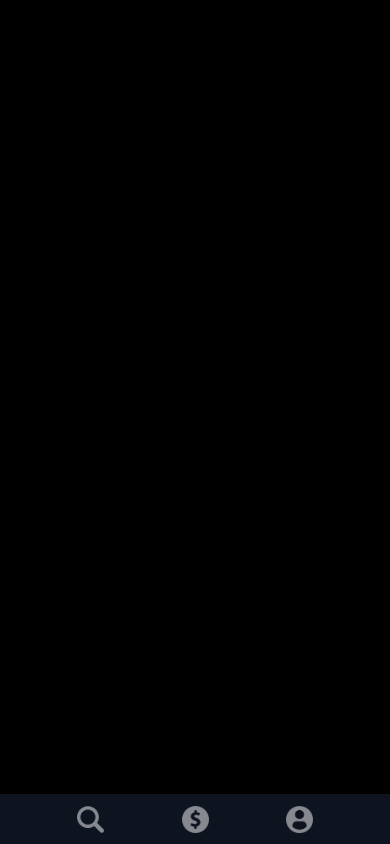
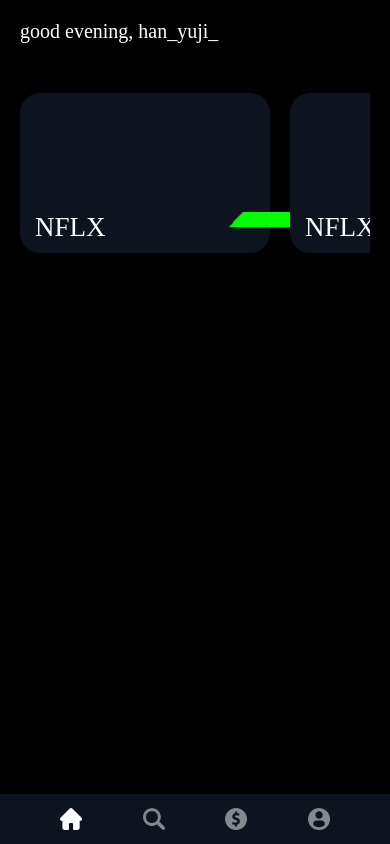
Before and after one commit to Asianerd/mantissa, a React Native app: screen / in a window 390 px wide. Built offline with nearby package versions, Linux system fonts and the light colour scheme.

Commit message:
Added stock widgets

```diff
--- a/components/Navbar.tsx
+++ b/components/Navbar.tsx
@@ -1,19 +1,27 @@
 import { Image, Pressable, StyleSheet, View } from "react-native";
 import { colorScheme } from "../constants/style";
+import React from "react";
 
 const navbarStyles = StyleSheet.create({
     icon: {
-        width:27,
+        width:22,
         aspectRatio:1,
         objectFit: 'contain'
     }
 })
 
-function Navbar({menu}: {menu: String}) {
-    function NavbarButton(name: String, iconName: String, active: boolean) {
+const iconPaths: { [key: string]: any } = {
+    'home': require('../assets/home.png'),
+    'search': require('../assets/search.png'),
+    'wallet': require('../assets/finance.png'),
+    'profile': require('../assets/profile.png')
+}
+
+function Navbar({menu}: {menu: string}) {
+    function NavbarButton({name}: { name: string }) {
         return (
             <Pressable style={navbarStyles.icon} onPress={() => { console.log(`${name} tab`); }}>
-                <Image source={require(`../assets/${iconName}.png`)} style={{ height:'100%', width:'100%', opacity:active ? 1.0 : 0.5 }}/>
+                <Image source={iconPaths[name]} style={{ height:'100%', width:'100%', opacity:(menu == name) ? 1.0 : 0.5 }}/>
             </Pressable>
         );
     }
@@ -28,15 +36,10 @@
             alignItems:'center',
             flexDirection:'row'
         }}>
-            <Pressable style={navbarStyles.icon} onPress={() => { console.log("search tab"); }}>
-                <Image source={require('../assets/search.png')} style={{ height:'100%', width:'100%', opacity:0.5 }}/>
-            </Pressable>
-            <Pressable style={navbarStyles.icon} onPress={() => { console.log("wallet tab"); }}>
-                <Image source={require('../assets/finance.png')} style={{ height:'100%', width:'100%', opacity:0.5 }}/>
-            </Pressable>
-            <Pressable style={navbarStyles.icon} onPress={() => { console.log("profile tab"); }}>
-                <Image source={require('../assets/profile.png')} style={{ height:'100%', width:'100%', opacity:0.5 }}/>
-            </Pressable>
+            <NavbarButton name='home' />
+            <NavbarButton name='search' />
+            <NavbarButton name='wallet' />
+            <NavbarButton name='profile' />
         </View>
     );
 }
--- /dev/null
+++ b/components/StockComponents.tsx
@@ -0,0 +1,123 @@
+import { Image, Pressable, Text, View } from "react-native";
+import { colorScheme, defaultFont, defaultFontBold, defaultFontItalic, fontSize } from "../constants/style";
+
+const widgetStyles = {
+    height: 160,
+    width: 250,
+    borderRadius: 20,
+}
+
+export class StockData {
+    name: string;
+    code: string;
+    lastBuy: number;
+    growthAmount: number;
+
+    constructor(name: string, code: string, lastBuy: number, growthAmount: number) {
+        this.name = name;
+        this.code = code;
+        this.lastBuy = lastBuy;
+        this.growthAmount = growthAmount;
+    }
+}
+
+function StockWidget({stockData, style}: {stockData: StockData, style?: any}) {
+    const growthType = stockData.growthAmount > 0 ? 'profit' : stockData.growthAmount < 0 ? 'loss' : 'neutral';
+
+    return (
+        <Pressable style={[{
+            backgroundColor:colorScheme.secondary,
+            justifyContent:'flex-end',
+            padding:10,
+            paddingHorizontal:15
+        }, widgetStyles, style]}>
+            <View style={{
+                display:'flex',
+                justifyContent:'space-between',
+                alignItems:'center',
+                flexDirection:'row',
+                width:'100%'
+            }}>
+                <View style={{
+                    display:'flex',
+                    flexDirection:'row',
+                    alignItems: 'center'
+                    // alignItems: 'flex-end'
+                }}>
+                    <Text style={{ fontFamily:defaultFontBold, fontSize:fontSize.large, color:colorScheme.primary }}>
+                        {stockData.code}
+                    </Text>
+                    <View style={{
+                        display:'flex',
+                        flexDirection:'column',
+                        alignItems:'center',
+                        marginLeft: 10,
+                        // marginBottom: 5
+                    }}>
+                        {
+                            growthType == 'neutral' ? (
+                                <Image source={require('../assets/neutral.png')} style={{
+                                    height:15,
+                                    aspectRatio:1
+                                }}/>
+                            ) : (
+                                <>
+                                    {
+                                        growthType == 'loss' ? '' : (
+                                            <Image source={require('../assets/profit.png')} style={{
+                                                height:15,
+                                                aspectRatio:1
+                                            }}/>
+                                        )
+                                    }
+                                    <Text style={{
+                                        fontFamily:defaultFontBold,
+                                        fontSize:fontSize.tiny,
+                                        color: growthType == 'profit' ? '#0f0' : '#f00'
+                                    }}>
+                                        {stockData.growthAmount}
+                                    </Text>
+                                    {
+                                        growthType == 'profit' ? '' : (
+                                            <Image source={require('../assets/loss.png')} style={{
+                                                height:15,
+                                                aspectRatio:1
+                                            }}/>
+                                        )
+                                    }
+                                </>
+                            )
+                        }
+                    </View>
+                </View>
+                <Text style={{
+                    fontFamily:defaultFontBold,
+                    fontSize:fontSize.medium,
+                    color:colorScheme.primary
+                }}>
+                    {stockData.lastBuy}
+                </Text>
+            </View>
+        </Pressable>
+    );
+}
+
+export function HyperlinkWidget({style, func}: { style?: any, func?: any }) {
+    return (
+        <Pressable onPress={func} style={[{
+            backgroundColor:colorScheme.secondary,
+            opacity:0.6,
+            display:'flex',
+            justifyContent:'center',
+            alignItems:'center',
+        }, widgetStyles, style ]}>
+            <Text style={{
+                fontFamily:defaultFontItalic
+            }}>
+                see more
+            </Text>
+        </Pressable>
+    );
+}
+
+export default StockWidget;
--- a/constants/style.tsx
+++ b/constants/style.tsx
@@ -5,7 +5,8 @@
     tiny: 13,
     small: 20,
     medium: 22,
-    large: 30
+    large: 27,
+    larger: 30
 }
 
 export const defaultFont = 'SplineSansMono-Light';
--- a/screens/Home.tsx
+++ b/screens/Home.tsx
@@ -1,11 +1,26 @@
 import { Button, Image, Pressable, ScrollView, StyleSheet, Text, View } from "react-native";
-import { colorScheme, defaultFont, fontSize } from "../constants/style";
+import { colorScheme, defaultFont, defaultFontBold, defaultFontItalic, fontSize } from "../constants/style";
 import { screenSize } from "../App";
 import Navbar from "../components/Navbar";
+import StockWidget, { HyperlinkWidget, StockData } from "../components/StockComponents";
 
 function Home({navigation, route}: {navigation: any, route: any}) {
     const username = route.params.username;
     const password = route.params.password;
+
+    function HyperlinkHeader() {
+        return (
+            <View style={{
+                marginBottom: 10
+            }}>
+                <Text style={{ fontFamily: defaultFontItalic, fontSize:fontSize.tiny * 1.3 }}>
+                    fastest growing shares →
+                </Text>
+            </View>
+        );
+    }
+
+    const stockData = new StockData('netflix.com', 'NFLX', 647.15, 0.2);
 
     return <View style={{
         display: 'flex',
@@ -18,30 +33,44 @@
             padding: 20,
             paddingTop: 20,
         }}>
+            <Text style={{
+                fontFamily:defaultFont,
+                fontSize: fontSize.small,
+                color:colorScheme.primary,
+            }} >
+                good evening, {username}
+            </Text>
             {/* <View style={{
+                // backgroundColor:'red',
+                height:fontSize.large,
                 display: 'flex',
-                justifyContent: 'flex-start',
+                justifyContent: 'space-between',
                 alignItems: 'center',
-                flexDirection: 'row',
+                flexDirection: 'row-reverse',
             }}>
-                <Image source={require('../assets/profile.png')} style={{
-                    width: fontSize.large,
-                    aspectRatio: 1,
-
-                    objectFit: 'contain',
-                    marginRight: 15,
-                }}/>
+                <Image source={require('../assets/profile.png')} style={{ width:fontSize.large, objectFit:'contain' }} />
                 <Text style={{
+                    fontFamily:defaultFont,
                     fontSize: fontSize.small,
-                    fontFamily: defaultFont,
-                    color: 'white',
-                    flex:1
-                }}>
-                    {username}
+                    color:colorScheme.primary,
+                    // marginLeft:15
+                }} >
+                    good evening, {username}
                 </Text>
             </View> */}
-            <View>
-
+            <View style={{
+                marginTop: 20
+            }}>
+                <HyperlinkHeader />
+                <ScrollView horizontal={true}>
+                    <StockWidget stockData={stockData} />
+                    <StockWidget stockData={stockData} style={{ marginLeft:20 }} />
+                    <StockWidget stockData={stockData} style={{ marginLeft:20 }} />
+                    <StockWidget stockData={stockData} style={{ marginLeft:20 }} />
+                    <StockWidget stockData={stockData} style={{ marginLeft:20 }} />
+                    <StockWidget stockData={stockData} style={{ marginLeft:20 }} />
+                    <HyperlinkWidget func={() => { console.log("pressed"); }} style={{ marginLeft:20 }}/>
+                </ScrollView>
             </View>
         </ScrollView>
         <Navbar menu="home"/>
```
Also changed, not shown: assets/home.png (added), assets/neutral.png.
